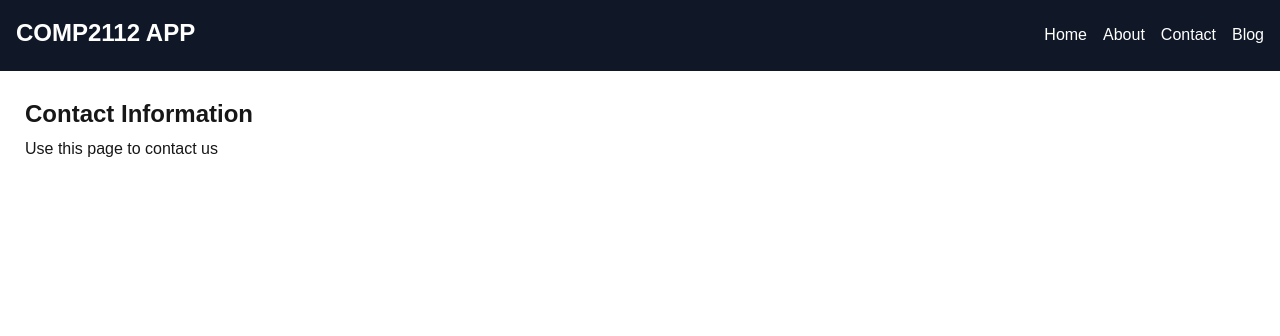
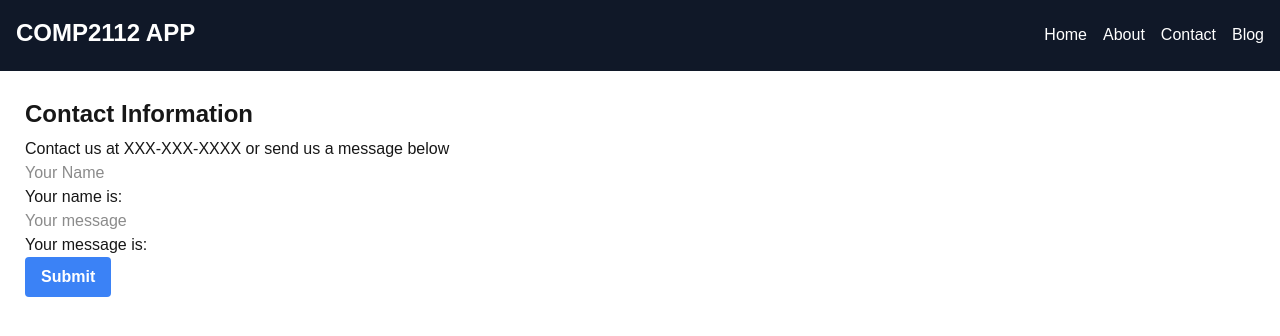
Before and after one commit to Tara-Fortis/my-app, a Next.js app: page /contact in a window 1280 px wide. Shown: the top 336 px of the page. Built offline with nearby package versions, Linux system fonts and the light colour scheme.

Commit message:
added message input and confrimation message

```diff
--- a/src/app/contact/page.tsx
+++ b/src/app/contact/page.tsx
@@ -1,8 +1,33 @@
+'use client';
+
+import { useState } from "react";
+
 export default function Contact() {
+    const [name, setName] = useState<string>('');
+    const [message, setMessage] = useState<string>('');
+    const [confirmation, setConfirmation] = useState<string>('');
+    // watch name input and and update state var as input value changes
+    const handleNameChange = (event: React.ChangeEvent<HTMLInputElement>) => {
+        setName(event.target.value);
+    }
+    const handleMessageChange = (event: React.ChangeEvent<HTMLInputElement>) => {
+        setMessage(event.target.value);
+    }
+
+    // show confrimation when button clicked
+    const handleSubmit = () => {
+        setConfirmation(`Your name: ${name} - Your message: ${message}`);
+    }
     return (
         <main>
             <h1>Contact Information</h1>
-            <p>Use this page to contact us</p>
+            <p>Contact us at XXX-XXX-XXXX or send us a message below</p>
+            <input type="text" placeholder="Your Name" value={name} onChange={handleNameChange} />
+            <p>Your name is: {name}</p>
+            <input type="text" placeholder="Your message" value={message} onChange={handleMessageChange} />
+            <p>Your message is: {message}</p>
+            <button onClick={handleSubmit}>Submit</button>
+            <p>{confirmation}</p>
         </main>
     );
 }
--- a/src/app/page.tsx
+++ b/src/app/page.tsx
@@ -1,11 +1,25 @@
-import Image from "next/image";
+'use client';
+
+
+import { useState } from "react";
 
 export default function Home() {
+  // create a state var to track # of button clicks
+  const [count, setCount] = useState<number>(0);
+
+  const handleClick = () => {
+    // increment the count var by 1 each click
+    setCount(count + 1);
+  }
   return (
     // every React component must have 1 return to send the JSX to the DOM
-    <main className="p-10">
-      <h1 className="text-3xl">COMP2012 Class Site</h1>
+    <main>
+      <h1>COMP2012 Class Site</h1>
       <p>This site is built with Next.js</p>
+      <section>
+        <button onClick={handleClick}>Click Me</button>
+        <p>You clicked the button {count} times.</p>
+      </section>
     </main>
   )
 }
```
